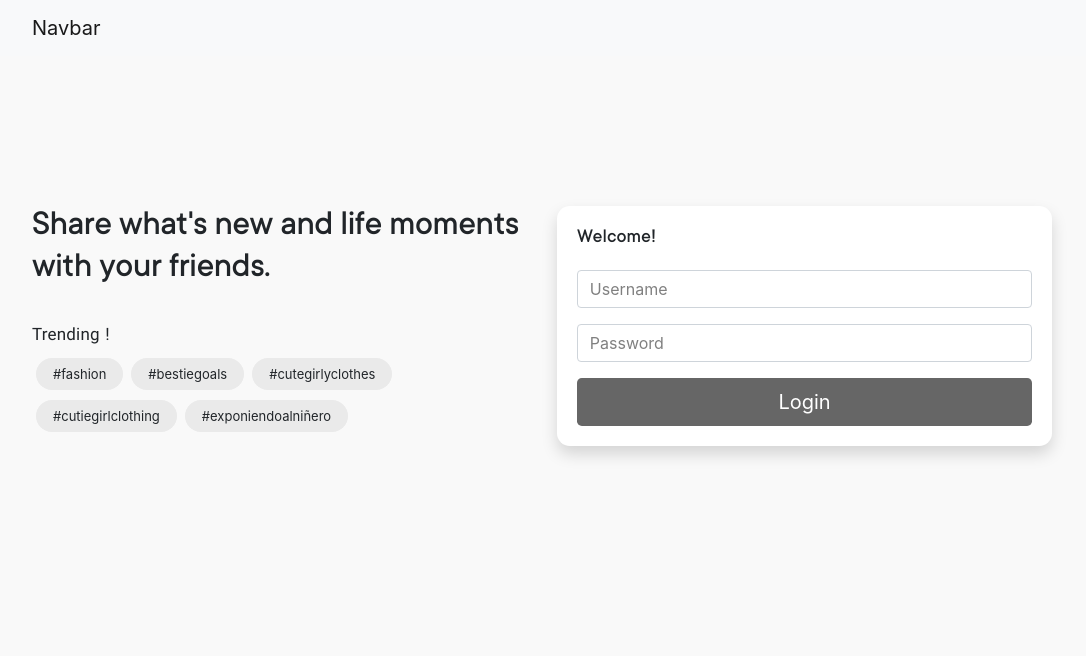
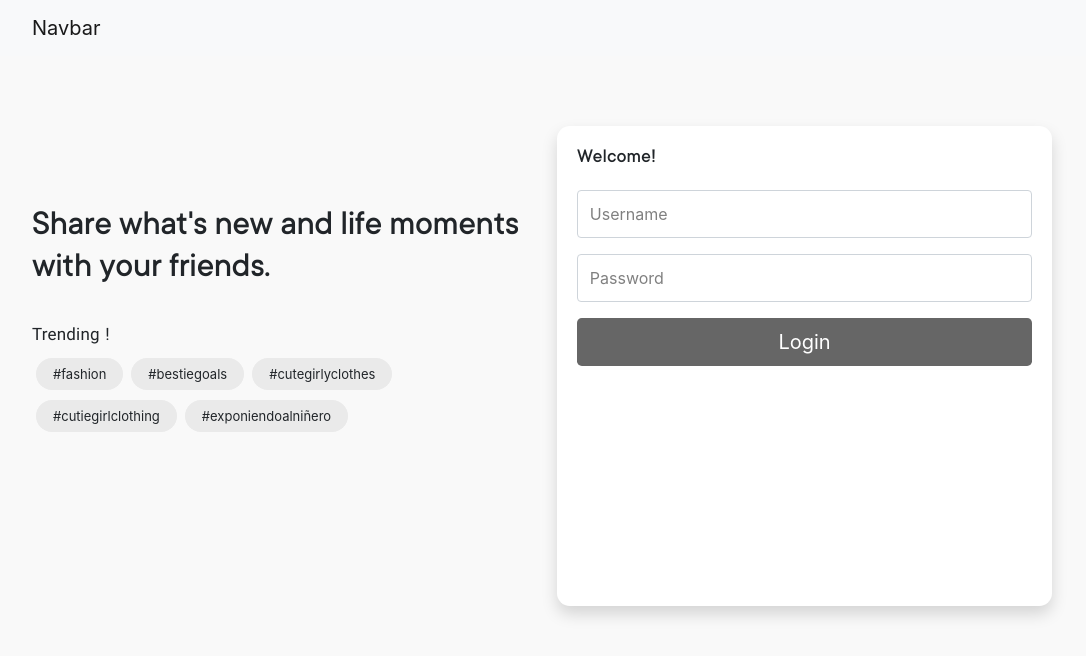
Before and after one commit to ayoub-bani/login-page, a plain HTML site: page index.html in a window 1280 px wide. Shown: the whole page, without its empty margins (98-1184 px from the left). Drawn offline with nearby package versions, Linux system fonts and the light colour scheme.

Commit message:
stage all changes

```diff
--- a/index.html
+++ b/index.html
@@ -44,20 +44,20 @@
                     </div>
                     <div class="col-md-6">
                         <!-- Login card start -->
-                        <div class="card border-0 custom-radius shadow">
+                        <div class="card custom-card-style border-0 custom-radius shadow">
                             <div class="card-body">
                                 <h5 class="card-title">Welcome!</h5>
                                 <!-- form start -->
-                                <form>
+                                <form class="d-flex flex-column justify-between">
                                     <div class="form-group">
                                         <div class="material-textfield">
-                                            <input type="text" class="form-control" placeholder=" ">
+                                            <input type="text" class="form-control custom-input-height" placeholder=" ">
                                             <label>Username</label>
                                         </div>
                                     </div>
                                     <div class="form-group">
                                         <div class="material-textfield">
-                                            <input type="password" class="form-control" placeholder=" ">
+                                            <input type="password" class="form-control custom-input-height" placeholder=" ">
                                             <label>Password</label>
                                         </div>
                                     </div>
--- a/style.css
+++ b/style.css
@@ -127,9 +127,20 @@ input:not(:placeholder-shown)+label {
     background-color: #666666;
 }
 
+/* custom input height */
+.form-control.custom-input-height {
+    height: 3rem;
+}
+
 /* disable default focus inside input */
 .form-control:focus {
     border-color: #cccccc;
     -webkit-box-shadow: none;
     box-shadow: none;
 }
+
+/* custom card style */
+.card.custom-card-style {
+    height: 60vh;
+    margin-top: -5rem;
+}
```
